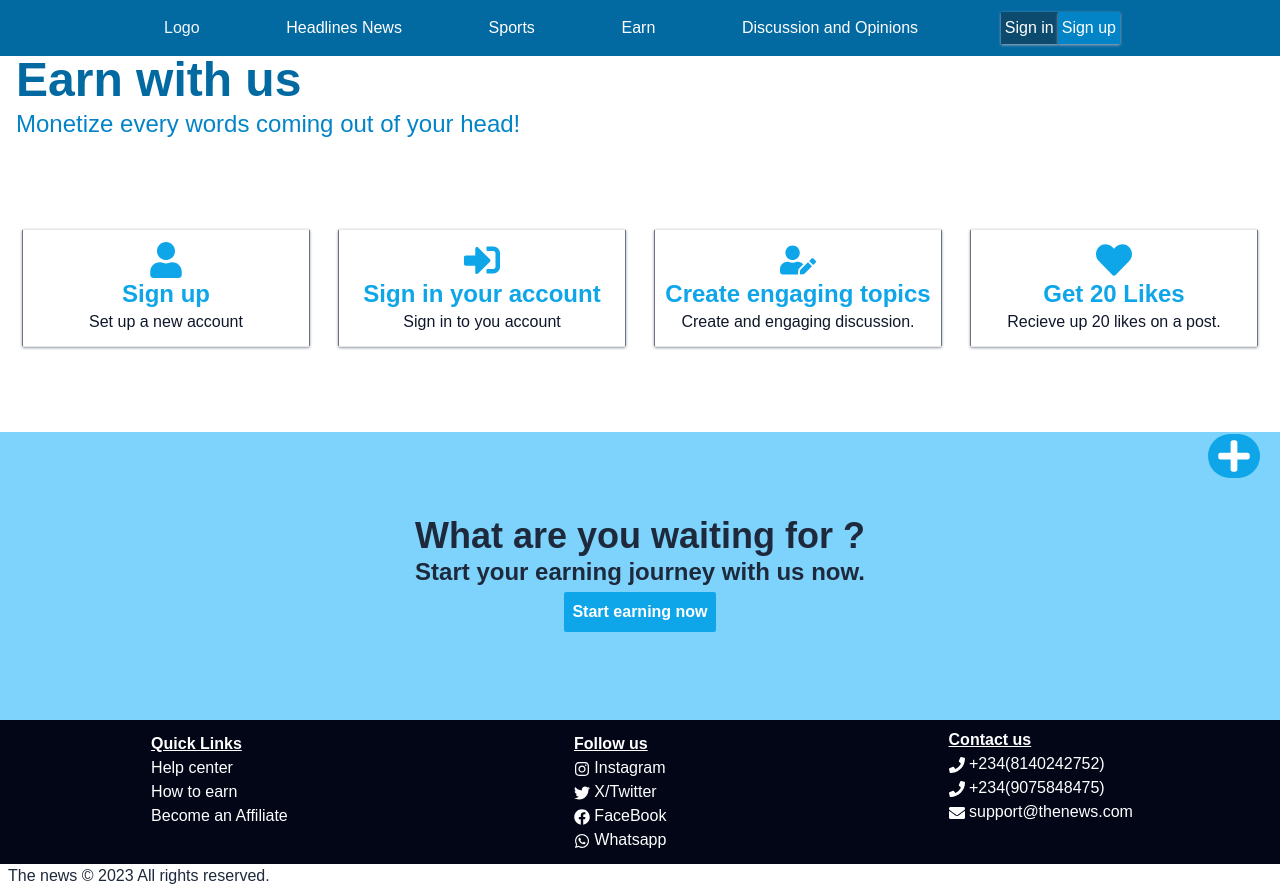
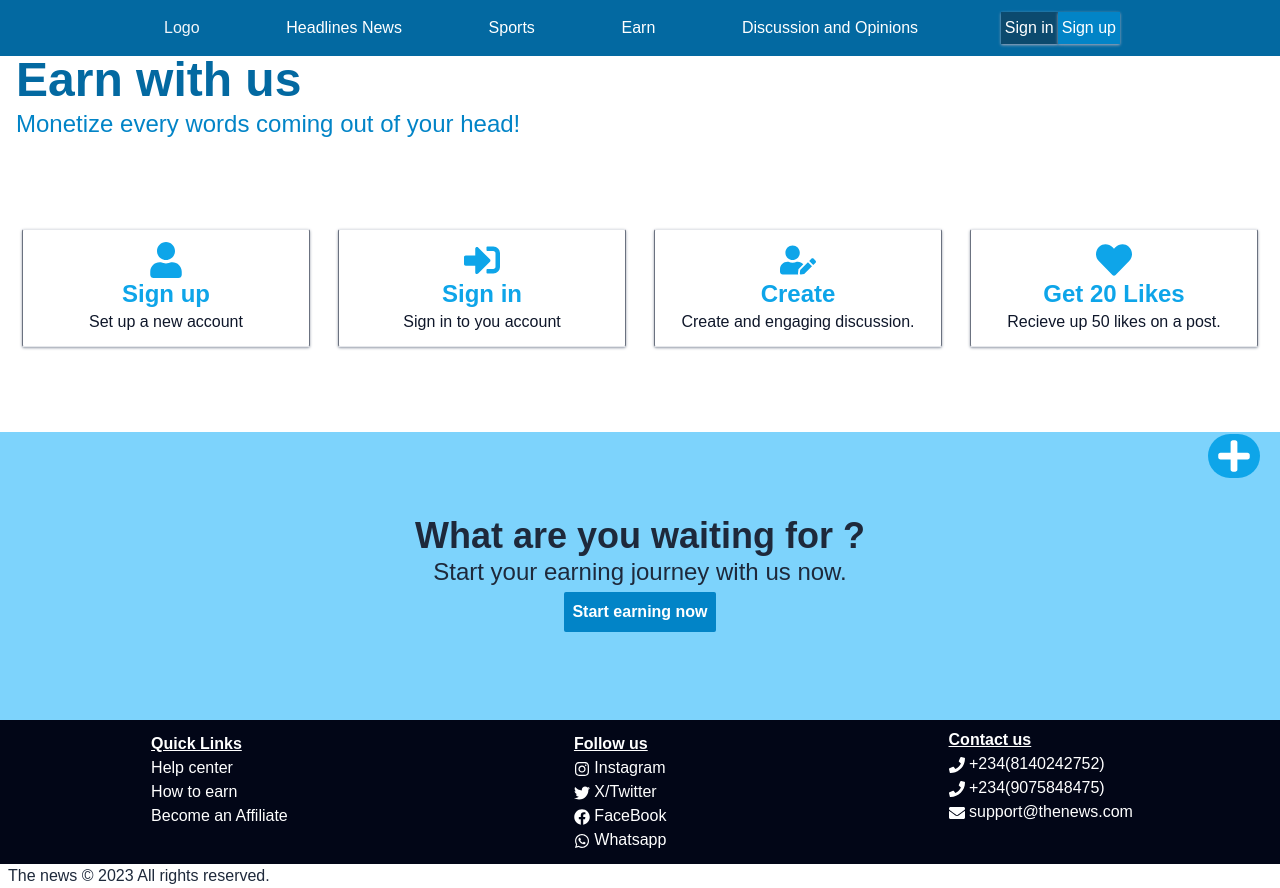
Before and after one commit to Cosmosvybes/The_news_app, a React (Vite) app: page /earn in a window 1280 px wide. Built offline with nearby package versions, Linux system fonts and the light colour scheme; the HTML template or start-up script is replaced by a standard one; a web font is replaced by a local one.

Commit message:
add font-size

```diff
--- a/src/Components/Earn.jsx
+++ b/src/Components/Earn.jsx
@@ -9,7 +9,7 @@ const Earn = () => {
         <h1 className="text-sky-700 px-4 text-5xl font-bold max-sm:text-2xl block text-left">
           Earn with us
         </h1>
-        <h2 className="text-sky-600 px-4 text-2xl py-1  max-sm:text-xl block text-left">
+        <h2 className="text-sky-600 px-4 text-2xl py-1  max-sm:text-sm block text-left">
           Monetize every words coming out of your head!
         </h2>
 
@@ -17,26 +17,23 @@ const Earn = () => {
           <div className="flex justify-start items-center flex-col px-2 w-72 border py-3 border-x-gray-500 h-auto max-sm:h-auto max-sm:w-full m-0.5 rounded-sm shadow shadow-gray-400">
             <FaUser className="text-sky-500 text-4xl" />
             <h1 className="text-2xl text-sky-500 font-bold"> Sign up</h1>
-            <p className="text-slate-900"> Set up a new account</p>
+            <p className="text-slate-900 max-sm:text-sm">
+              {" "}
+              Set up a new account
+            </p>
           </div>
           <div className="flex justify-start items-center flex-col px-2 py-3 w-72 border border-x-gray-500 h-auto max-sm:h-auto max-sm:w-full m-0.5 rounded-sm shadow shadow-gray-400">
             <FaSignInAlt className="text-4xl text-sky-500 font-bold" />
-            <h1 className="text-2xl text-sky-500 font-bold">
-              {" "}
-              Sign in your account
-            </h1>
-            <p className="text-slate-900 text-center">
+            <h1 className="text-2xl text-sky-500 font-bold"> Sign in</h1>
+            <p className="text-slate-900 text-center max-sm:text-sm">
               {" "}
               Sign in to you account
             </p>
           </div>
           <div className="flex justify-start items-center flex-col py-3 px-2 w-72 border border-x-gray-500 h-auto max-sm:h-auto max-sm:w-full m-0.5 rounded-sm shadow shadow-gray-400">
             <FaUserEdit className="text-4xl text-sky-500 font-bold" />
-            <h1 className="text-2xl text-sky-500 font-bold">
-              {" "}
-              Create engaging topics
-            </h1>
-            <p className="text-slate-900 text-center">
+            <h1 className="text-2xl text-sky-500 font-bold"> Create</h1>
+            <p className="text-slate-900 max-sm:text-sm text-center">
               {" "}
               Create and engaging discussion.
             </p>
@@ -44,9 +41,9 @@ const Earn = () => {
           <div className="flex justify-start items-center flex-col py-3 px-2 w-72 border border-x-gray-500 h-auto max-sm:h-auto max-sm:w-full m-0.5 rounded-sm shadow shadow-gray-400">
             <FaHeart className="text-4xl text-sky-500 font-bold" />
             <h1 className="text-2xl text-sky-500 font-bold"> Get 20 Likes</h1>
-            <p className="text-slate-900 text-center">
+            <p className="text-slate-900 text-center max-sm:text-sm">
               {" "}
-              Recieve up 20 likes on a post.
+              Recieve up 50 likes on a post.
             </p>
           </div>
         </div>
@@ -57,11 +54,11 @@ const Earn = () => {
           {" "}
           What are you waiting for ?
         </h1>
-        <h2 className="text-2xl font-extrabold text-center text-slate-800 max-sm:text-xl">
+        <p className="text-2xl  text-center text-slate-800 max-sm:text-sm">
           {" "}
           Start your earning journey with us now.
-        </h2>
-        <Link className=" bg-sky-500 text-white font-bold w-auto rounded-sm px-2 py-2 m-1 text-center">
+        </p>
+        <Link className=" bg-sky-600 text-white font-extrabold hover:bg-sky-700 w-auto rounded-sm px-2 py-2 m-1 text-center">
           Start earning now
         </Link>
       </div>
```
